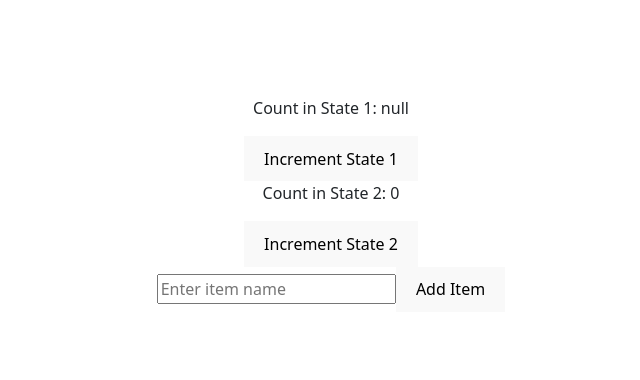
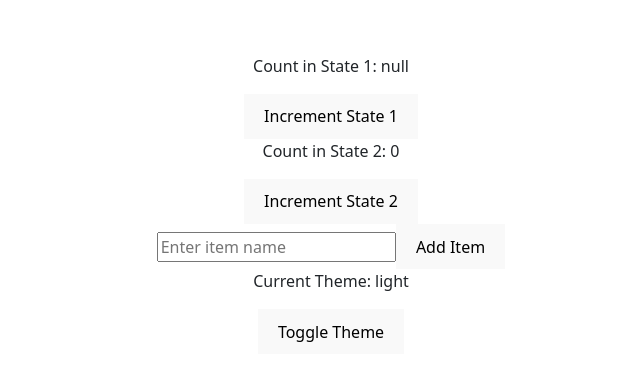
Before and after one commit to intense-code/typed-hooks, a React (Vite) app: page / in a window 1280 px wide. Shown: the part 196-576 px from the top of the page, without its empty margins (309-949 px from the left). Built offline with nearby package versions, Linux system fonts and the light colour scheme.

Commit message:
added themed component with provider and consumer

```diff
--- a/src/App.tsx
+++ b/src/App.tsx
@@ -3,16 +3,30 @@
 import './App.css'
 import 'bootstrap/dist/css/bootstrap.min.css';
 import StateCounter from './components/StateCounter';
+import ItemComponent from './components/ItemComponent';
 /* added code starts */
-import ItemComponent from './components/ItemComponent';
+import {useState} from 'react'
+import ThemeContext from './components/ThemeContext';
+import ThemeConsumer from './components/ThemeConsumer';
 /* added code stops */
 
 function App() {
+  {/* added code starts */}
+  const [theme, setTheme] = useState<string>('light');
+
+  const toggleTheme = () => {
+    setTheme((prevTheme) => (prevTheme === 'light' ? 'dark' : 'light'));
+  };
+  {/* added code stops  */}
+
   return (
     <div>
       <StateCounter />
+      <ItemComponent />
       {/* added code starts */}
-      <ItemComponent />
+      <ThemeContext.Provider value={{ theme, toggleTheme }}>
+        <ThemeConsumer />
+      </ThemeContext.Provider>
       {/* added code stops  */}
     </div>
   );
--- /dev/null
+++ b/src/components/ThemeConsumer.tsx
@@ -0,0 +1,16 @@
+// ThemeConsumer.tsx
+
+import  { useThemeContext } from './ThemeContext';
+
+const ThemeConsumer: React.FC = () => {
+  const { theme, toggleTheme } = useThemeContext();
+
+  return (
+    <div>
+      <p>Current Theme: {theme}</p>
+      <button onClick={toggleTheme}>Toggle Theme</button>
+    </div>
+  );
+};
+
+export default ThemeConsumer;
--- /dev/null
+++ b/src/components/ThemeContext.ts
@@ -0,0 +1,20 @@
+// ThemeContext.ts
+
+import { createContext, useContext } from 'react';
+
+interface ThemeContextValue {
+  theme: string;
+  toggleTheme: () => void;
+}
+
+const ThemeContext = createContext<ThemeContextValue | undefined>(undefined);
+
+export const useThemeContext = () => {
+  const context = useContext(ThemeContext);
+  if (!context) {
+    throw new Error('useThemeContext must be used within a ThemeProvider');
+  }
+  return context;
+};
+
+export default ThemeContext;
```
